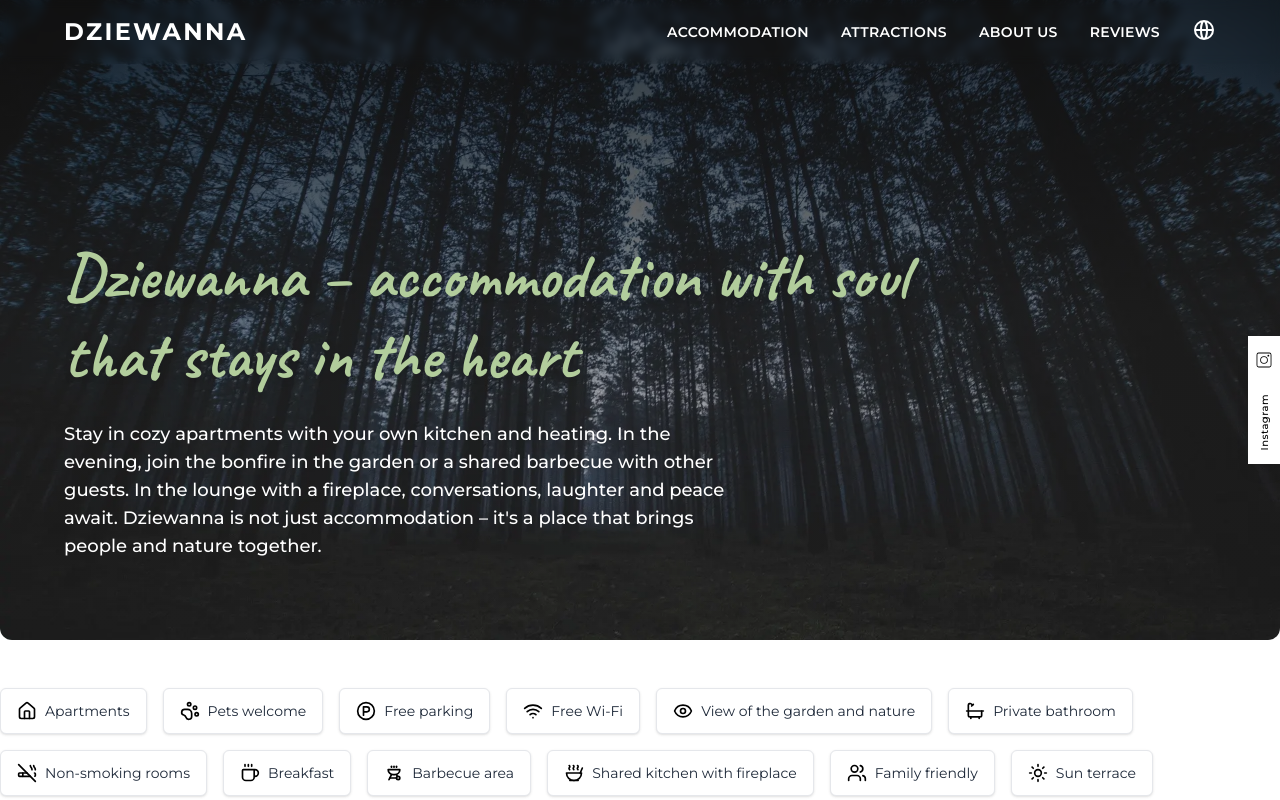
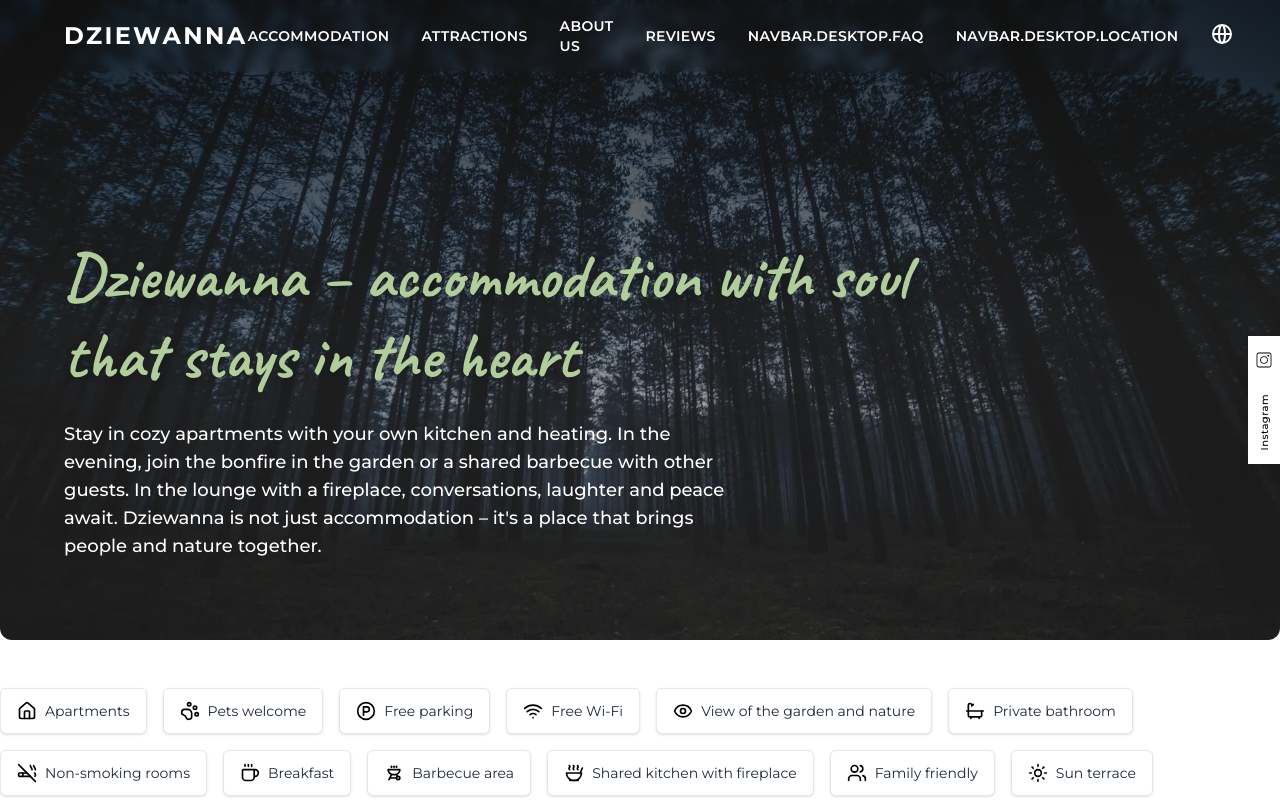
Before and after one commit to dawidglap/dziewanna, a Next.js app: page /en/noclegi in a window 1280 px wide. Shown: the top 800 px of the page. Built offline with nearby package versions, Linux system fonts and the light colour scheme.

Commit message:
Added links to na dekstop and nav mobile

```diff
--- a/messages/pl.json
+++ b/messages/pl.json
@@ -10,7 +10,9 @@
             "accommodation": "ZAKWATEROWANIE",
             "seeDo": "ATRAKCJE",
             "about": "O NAS",
-            "reviews": "OPINIE"
+            "reviews": "OPINIE",
+            "faq": "FAQ",
+            "location": "DOJAZD"
         },
         "mobile": {
             "accommodation": "Pokoje i noclegi",
--- a/src/components/NavbarDesktop.tsx
+++ b/src/components/NavbarDesktop.tsx
@@ -4,16 +4,17 @@ import { useEffect, useState } from 'react';
 
 import Link from 'next/link';
 import { cn } from '../lib/utils';
-import MegaMenuSeeDo from './MegaMenuSeeDo';
-import { useTranslations } from 'next-intl';
+import { useTranslations, useLocale } from 'next-intl';
 import LayoutWrapper from './LayoutWrapper';
 import LangSwitcher from './LangSwitcher';
 
+
 export default function NavbarDesktop() {
   const [scrollY, setScrollY] = useState(0);
-  const [showMegaMenu, setShowMegaMenu] = useState(false);
+
 
   const t = useTranslations('Navbar.desktop');
+  const locale = useLocale();
 
   useEffect(() => {
     const handleScroll = () => setScrollY(window.scrollY);
@@ -54,25 +55,45 @@ export default function NavbarDesktop() {
 
         {/* Links */}
         <div className="flex items-center space-x-8 text-white text-sm font-semibold tracking-wide uppercase">
-          <Link href="#zakwaterowanie" className="hover:text-[#B2CD9C] transition-colors">{t('accommodation')}</Link>
+          <Link href={`/${locale}/noclegi`} className="hover:text-[#B2CD9C] transition-colors">{t('accommodation')}</Link>
 
           {/* See & Do con mega menu */}
-          <div
-            onMouseEnter={() => setShowMegaMenu(true)}
-            onMouseLeave={() => setShowMegaMenu(false)}
-            className="relative"
-          >
-            <button className="hover:text-[#B2CD9C] transition-colors">
-              {t('seeDo')}
-            </button>
-            {showMegaMenu && <MegaMenuSeeDo />}
-          </div>
 
-          <Link href="#about" className="hover:text-[#B2CD9C] transition-colors">{t('about')}</Link>
-          <Link href="#reviews" className="hover:text-[#B2CD9C] transition-colors">{t('reviews')}</Link>
+              <Link
+                href={`/${locale}/atrakcje`}
+                className="hover:text-[#B2CD9C] transition-colors"
+              >
+                {t('seeDo')}
+              </Link>
 
 
-          <LangSwitcher />
+            <Link
+              href={`/${locale}/o-nas`}
+              className="hover:text-[#B2CD9C] transition-colors"
+            >
+              {t('about')}
+            </Link>
+            <Link
+              href={`/${locale}/opinie`}
+              className="hover:text-[#B2CD9C] transition-colors"
+            >
+              {t('reviews')}
+            </Link>
+             <Link
+              href={`/${locale}/faq`}
+              className="hover:text-[#B2CD9C] transition-colors"
+            >
+              {t('faq')}
+            </Link>
+
+            <Link
+              href={`/${locale}/dojazd`}
+              className="hover:text-[#B2CD9C] transition-colors"
+            >
+              {t('location')}
+            </Link>
+
+            <LangSwitcher />
         </div>
       </div>
       </LayoutWrapper>
--- a/src/components/NavbarMobile.tsx
+++ b/src/components/NavbarMobile.tsx
@@ -4,25 +4,15 @@ import { useState, useEffect } from 'react';
 import { motion, AnimatePresence } from 'framer-motion';
 import Link from 'next/link';
 import {
-
-  FaBicycle,
-  FaLeaf,
-  FaFire,
-  FaSpa,
-  FaTree,
-  FaWater,
-  FaWineGlassAlt,
-  FaBinoculars,
-  FaInstagram,
-  FaFacebookF,
+  FaBicycle, FaLeaf, FaFire, FaSpa, FaTree, FaWater,
+  FaWineGlassAlt, FaBinoculars, FaInstagram, FaFacebookF,
 } from 'react-icons/fa';
-
-
-import { useTranslations } from 'next-intl';
+import { useTranslations, useLocale } from 'next-intl';
 import LangSwitcher from './LangSwitcher';
 
 export default function NavbarMobile() {
   const t = useTranslations('Navbar.mobile');
+  const locale = useLocale();
 
   const [open, setOpen] = useState(false);
   const [scrollY, setScrollY] = useState(0);
@@ -36,13 +26,14 @@ export default function NavbarMobile() {
   const backgroundOpacity = Math.min(scrollY / 300, 1);
   const compact = scrollY > 200;
 
+  // stessi link della desktop, con locale dinamico
   const navLinks = [
-    { label: t('accommodation'), href: '#zakwaterowanie' },
-    { label: t('seeAndDo'), href: '#see-do' },
-    { label: t('about'), href: '#about' },
-    { label: t('reviews'), href: '#reviews' },
-    { label: t('faq'), href: '#faq' },
-    { label: t('location'), href: '#location' },
+    { label: t('accommodation'), href: `/${locale}/noclegi` },
+    { label: t('seeAndDo'),      href: `/${locale}/atrakcje` },
+    { label: t('about'),         href: `/${locale}/o-nas` },
+    { label: t('reviews'),       href: `/${locale}/opinie` },
+    { label: t('faq'),           href: `/${locale}/faq` },
+    { label: t('location'),      href: `/${locale}/dojazd` },
   ];
 
   const experiences = [
@@ -57,8 +48,8 @@ export default function NavbarMobile() {
   ];
 
   return (
-    <div className="xl:hidden fixed top-0 w-full z-50 ">
-      {/* Top bar sempre sopra */}
+    <div className="xl:hidden fixed top-0 w-full z-50">
+      {/* Top bar */}
       <div
         className={`flex justify-between items-center px-6 lg:px-12 xl:px-16 transition-all duration-500 ${
           compact ? 'py-3' : 'py-6'
@@ -73,19 +64,16 @@ export default function NavbarMobile() {
         <span className="text-xl font-bold tracking-wider text-white">DZIEWANNA</span>
         <div className="flex items-center gap-4">
           <LangSwitcher />
-
           <button
             onClick={() => setOpen(!open)}
             aria-label="Toggle menu"
             className="relative z-50 w-8 h-8 flex flex-col justify-center items-center gap-2"
           >
-  {/* Linea 1 */}
             <motion.span
               animate={open ? { rotate: 45, y: 5 } : { rotate: 0, y: 0 }}
               transition={{ duration: 0.3 }}
               className="block w-6 h-0.5 bg-white"
             />
-  {/* Linea 2 */}
             <motion.span
               animate={open ? { rotate: -45, y: -5 } : { rotate: 0, y: 0 }}
               transition={{ duration: 0.3 }}
@@ -93,11 +81,9 @@ export default function NavbarMobile() {
             />
           </button>
         </div>
-
-
       </div>
 
-      {/* Sidebar sotto il top bar */}
+      {/* Sidebar */}
       <AnimatePresence>
         {open && (
           <motion.div
@@ -105,20 +91,18 @@ export default function NavbarMobile() {
             animate={{ x: 0 }}
             exit={{ x: '100%' }}
             transition={{ type: 'spring', stiffness: 300, damping: 30 }}
-            className="fixed inset-0 bg-[#111A20] text-white z-40 px-6 py-8 pt-[88px] flex flex-col" // pt-[88px] ≈ spazio barra top
+            className="fixed inset-0 bg-[#111A20] text-white z-40 px-6 py-8 pt-[88px] flex flex-col"
           >
-            {/* X in alto a destra sopra la tenda */}
-            {/* <div className="fixed top-4 right-4 z-50">
-              <button onClick={() => setOpen(false)} aria-label="Close menu">
-                <FaTimes className="w-6 h-6 text-white" />
-              </button>
-            </div> */}
-
             <div className="flex flex-col justify-between flex-grow">
               {/* Link navigazione */}
               <nav className="flex flex-col text-right space-y-5 text-lg font-medium">
                 {navLinks.map(({ label, href }) => (
-                  <Link key={href} href={href} onClick={() => setOpen(false)}>
+                  <Link
+                    key={href}
+                    href={href}
+                    onClick={() => setOpen(false)}
+                    className="hover:text-emerald-300 transition-colors"
+                  >
                     {label}
                   </Link>
                 ))}
```
Lines whose indentation alone changed are shown as unchanged.
